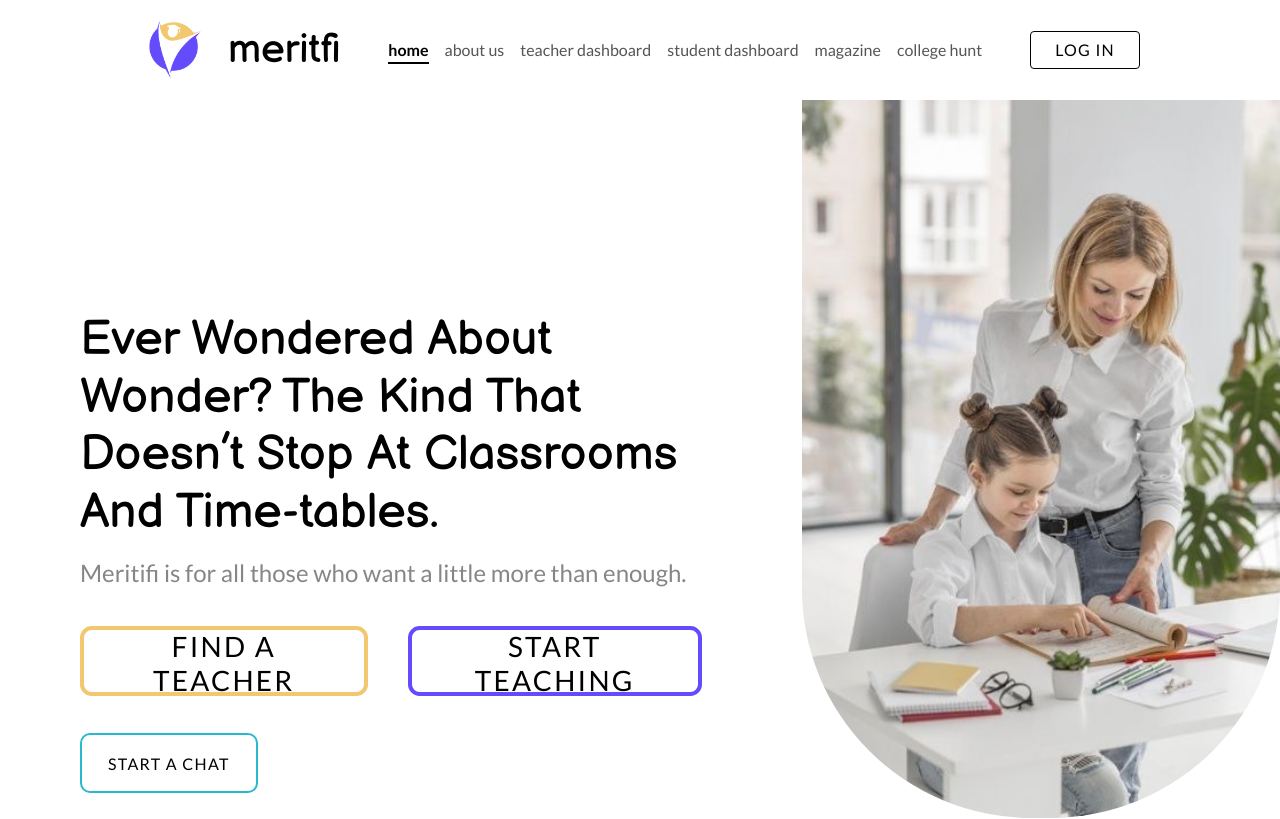
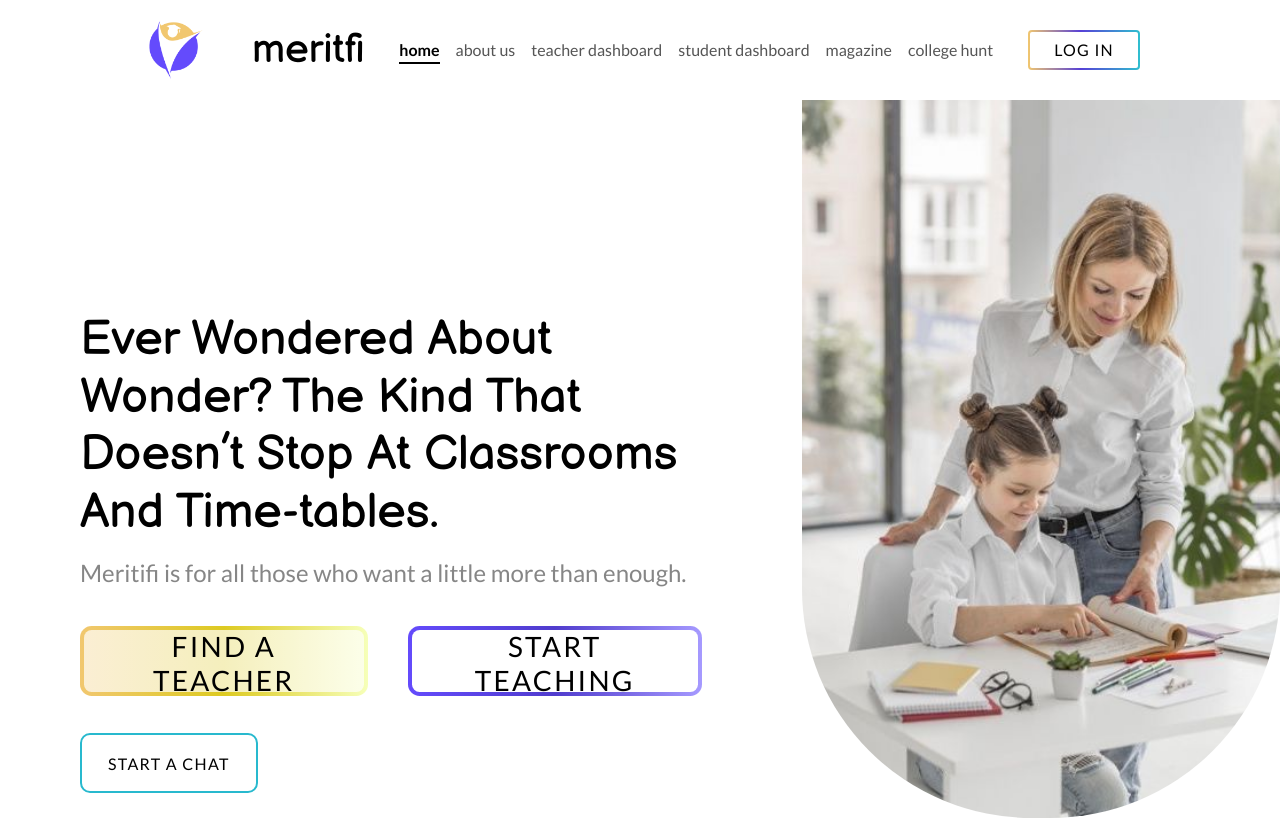
Before and after one commit to pranavdhawan/meritifi, a Next.js app: page /landing in a window 1280 px wide. Shown: the top 819 px of the page. Built offline with nearby package versions, Linux system fonts and the light colour scheme.

Commit message:
polish(header,hero): match figma spacing and gradient borders; update checklist

```diff
--- a/ctx/history/figma-polishing.md
+++ b/ctx/history/figma-polishing.md
@@ -8,8 +8,8 @@ Process
 
 ## Visual differences to verify/fix
 
-- [ ] Header: logo wordmark spacing vs 40px spec; login button gradient stroke
-- [ ] Hero: H1 exact size (Figma shows 48), line-height; CTA border gradients
+- [x] Header: logo wordmark spacing vs 40px spec; login button gradient stroke
+- [x] Hero: H1 exact size (Figma shows 48), line-height; CTA border gradients
 - [ ] Hero right image: bottom radius matches 229.39px; x/y position
 - [ ] How It Works: dashed connector stroke length, gap, and color (#868686)
 - [ ] How It Works chips: icon sizes inside 45px pill; purple text color (#957CFF)
--- a/src/app/landing/page.tsx
+++ b/src/app/landing/page.tsx
@@ -8,7 +8,7 @@ export default function Landing() {
       <section className="w-[1440px] max-w-full mx-auto">
         <header className="w-full h-[100px] flex items-center">
           <div className="w-full flex items-center justify-between px-[140px]">
-            <div className="flex items-center gap-4">
+            <div className="flex items-center gap-[40px]">
               <Image
                 src="/assets/logo.png"
                 alt="Meritifi"
@@ -21,7 +21,13 @@ export default function Landing() {
               </span>
             </div>
             <LandingNav />
-            <button className="px-6 py-2 border rounded-sm uppercase tracking-wide ds-btn-3">
+            <button
+              className="px-6 py-2 border-2 border-transparent rounded-sm uppercase tracking-wide ds-btn-3 transition-shadow duration-200 hover:shadow-[0_0_18px_rgba(86,64,215,0.25)] focus-visible:outline-none focus-visible:ring-2 focus-visible:ring-[#5640D7]"
+              style={{
+                background:
+                  "linear-gradient(white,white) padding-box, linear-gradient(270deg,#2FBFCF 0%,#5640D7 53%,#F1C76F 100%) border-box",
+              }}
+            >
               Log In
             </button>
           </div>
@@ -40,10 +46,22 @@ export default function Landing() {
               Meritifi is for all those who want a little more than enough.
             </p>
             <div className="mt-[37px] flex items-center gap-10">
-              <button className="h-[70px] px-[30px] rounded-[11.66px] backdrop-blur-[18.66px] border-[4px] border-[#F1C76F] uppercase ds-btn-2 transition-shadow duration-200 hover:shadow-[0_0_24px_rgba(241,199,111,0.35)] focus-visible:outline-none focus-visible:ring-2 focus-visible:ring-[#F1C76F]">
+              <button
+                className="h-[70px] px-[30px] rounded-[11.66px] backdrop-blur-[18.66px] border-[4px] border-transparent uppercase ds-btn-2 transition-shadow duration-200 hover:shadow-[0_0_24px_rgba(241,199,111,0.35)] focus-visible:outline-none focus-visible:ring-2 focus-visible:ring-[#F1C76F]"
+                style={{
+                  background:
+                    "linear-gradient(rgba(255,255,255,0.7),rgba(255,255,255,0.7)) padding-box, linear-gradient(90deg,#F1C76F 0%,#DDCA21 50%,#F6FFB9 100%) border-box",
+                }}
+              >
                 Find a teacher
               </button>
-              <button className="h-[70px] px-[30px] rounded-[11.66px] border-[4px] border-[#644BFC] uppercase ds-btn-2 transition-shadow duration-200 hover:shadow-[0_0_24px_rgba(100,75,252,0.35)] focus-visible:outline-none focus-visible:ring-2 focus-visible:ring-[#644BFC]">
+              <button
+                className="h-[70px] px-[30px] rounded-[11.66px] border-[4px] border-transparent uppercase ds-btn-2 transition-shadow duration-200 hover:shadow-[0_0_24px_rgba(100,75,252,0.35)] focus-visible:outline-none focus-visible:ring-2 focus-visible:ring-[#644BFC]"
+                style={{
+                  background:
+                    "linear-gradient(white,white) padding-box, linear-gradient(90deg,#644BFC 0%,#503CCD 50%,#A69AFF 100%) border-box",
+                }}
+              >
                 start teaching
               </button>
             </div>
```
